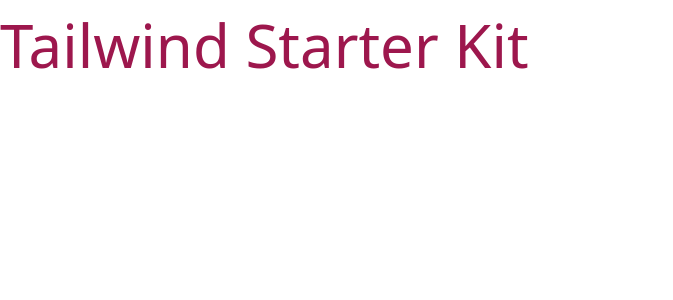
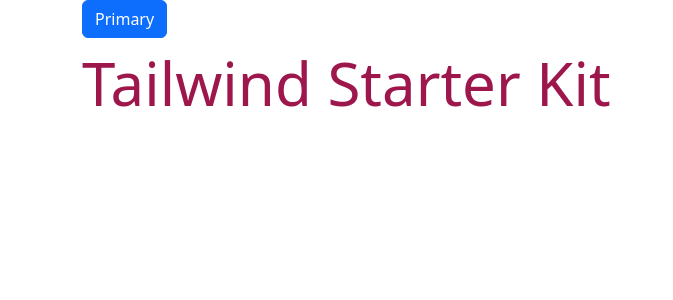
Before and after one commit to poliedros/czar-storage-app, a Next.js app: page / in a window 1280 px wide. Shown: the top 300 px of the page, without its empty margins (0-673 px from the left). Built offline with nearby package versions, Linux system fonts and the light colour scheme.

Commit message:
bootstrap & bootswatch

```diff
--- a/package.json
+++ b/package.json
@@ -9,9 +9,13 @@
     "lint": "next lint"
   },
   "dependencies": {
+    "bootstrap": "^5.2.0",
+    "bootswatch": "^5.2.0",
     "next": "12.2.5",
     "react": "18.2.0",
-    "react-dom": "18.2.0"
+    "react-bootstrap": "^2.5.0",
+    "react-dom": "18.2.0",
+    "react-icons": "^4.4.0"
   },
   "devDependencies": {
     "@types/node": "18.7.9",
--- a/pages/index.tsx
+++ b/pages/index.tsx
@@ -1,5 +1,10 @@
 import type { NextPage } from "next";
 import Head from "next/head";
+
+import 'bootstrap/dist/css/bootstrap.min.css';
+//import 'bootswatch/dist/superhero/bootstrap.min.css';
+
+import Button from 'react-bootstrap/Button';
 
 const Home: NextPage = () => {
   return (
@@ -9,7 +14,7 @@
         <meta name="description" content="Czar Storage App - Czar.dev" />
         <link rel="icon" href="/favicon.ico" />
       </Head>
-
+      <Button variant="primary">Primary</Button>
       <h1 className="text-6xl font-normal leading-normal mt-0 mb-2 text-pink-800">
         Tailwind Starter Kit
       </h1>
```
Also changed, not shown: 1 other file (tests, documents, lock files or other folders).
